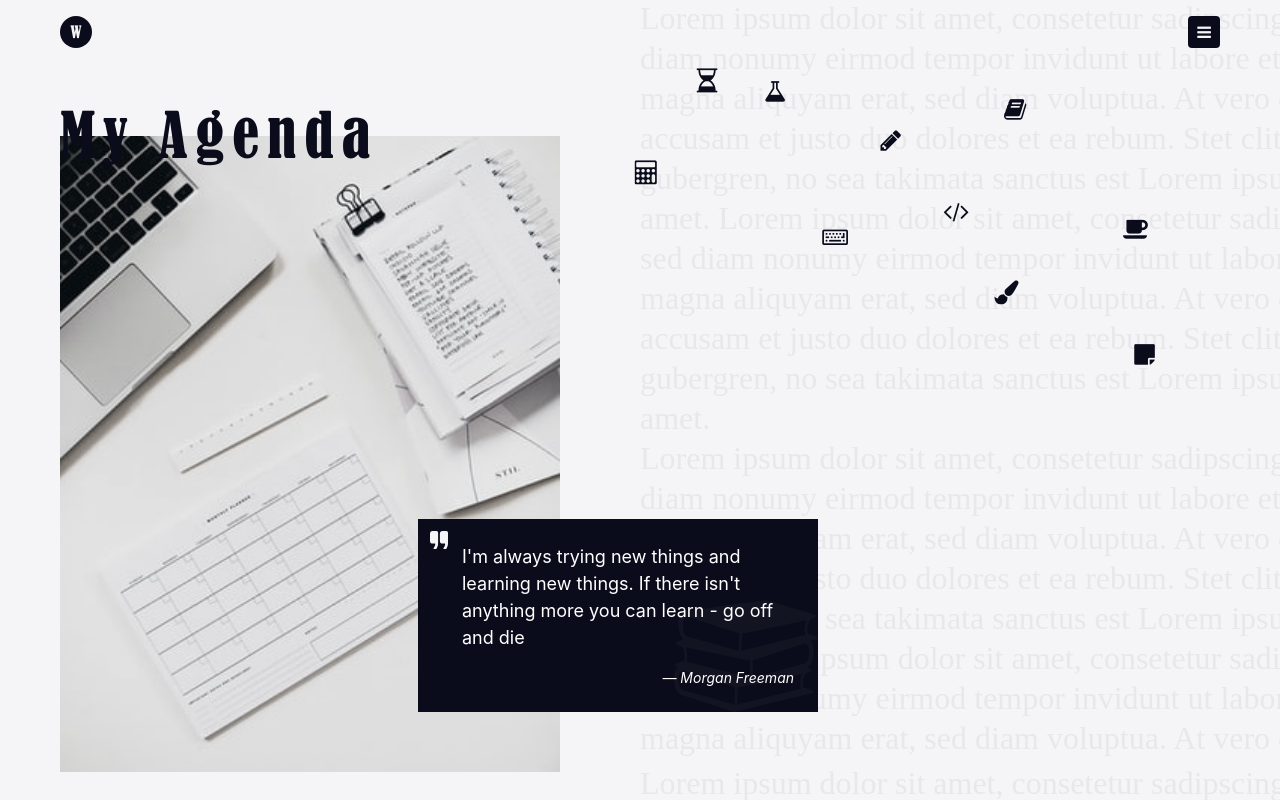
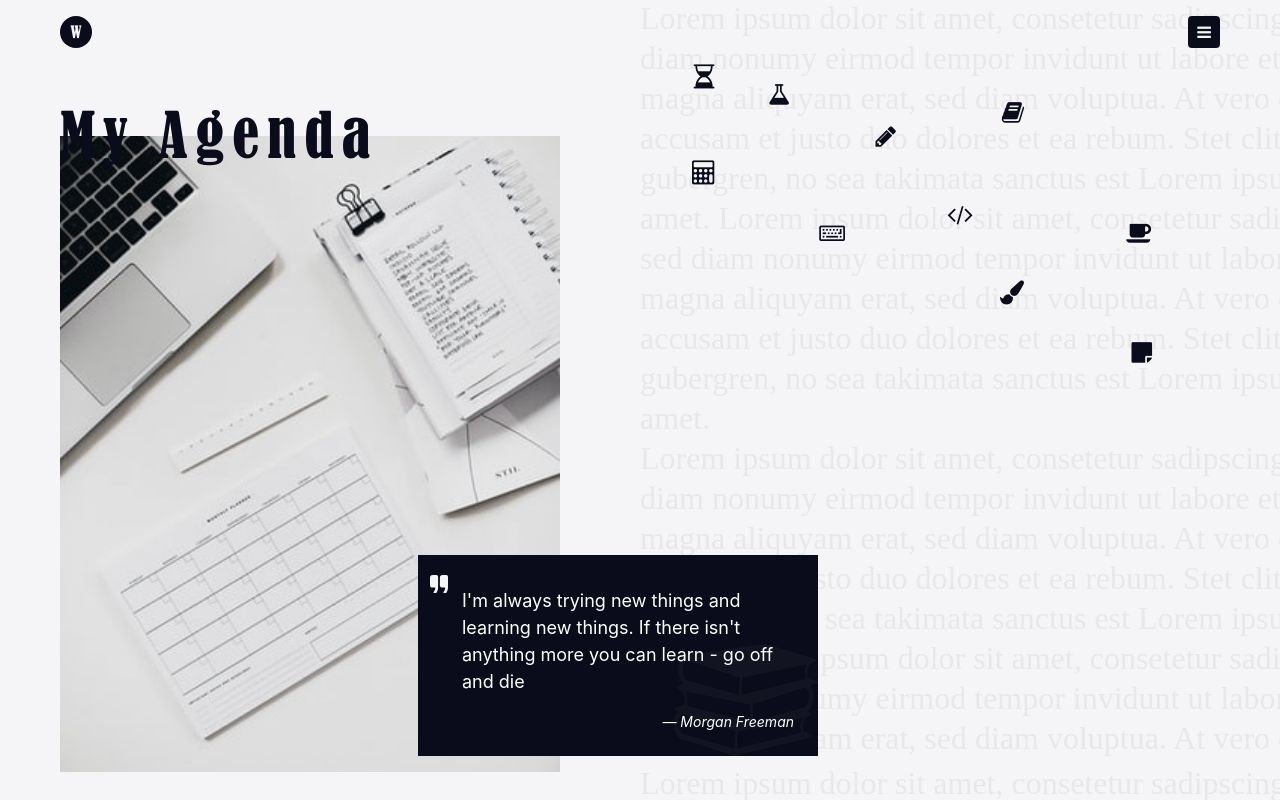
Before and after one commit to WeamAdel/WeamAdel.github.io, a React (Create React App) app: page /agenda in a window 1280 px wide. Shown: the top 800 px of the page. Built offline with nearby package versions, Linux system fonts and the light colour scheme.

Commit message:
Agenda: Header Responsive

```diff
--- a/public/assets/css/app.css
+++ b/public/assets/css/app.css
@@ -287,6 +287,11 @@ span.advanced {
   font-size: 24px;
   display: grid;
   grid-template: repeat(6, 60px)/repeat(5, 1fr);
+  display: none;
+}
+.agenda header .icons-bg .icon {
+  text-shadow: 0 0 0.5rem rgba(255, 255, 255, 0.3);
+  z-index: 3;
 }
 .agenda header .icons-bg .icon:first-child {
   grid-row: 1/2;
@@ -313,7 +318,7 @@ span.advanced {
   grid-row: 2/3;
   grid-column: 1/2;
   align-self: end;
-  justify-self: left;
+  justify-self: center;
   animation: animate4 11s infinite ease-in-out;
 }
 .agenda header .icons-bg .icon:nth-child(5) {
@@ -361,10 +366,18 @@ span.advanced {
 .agenda header .content {
   display: flex;
   align-items: flex-end;
+  padding: 60px 16px 0;
+  margin-top: -80%;
 }
 .agenda header .content .quote {
-  padding: 24px 24px 24px 44px;
-  margin-bottom: 0;
+  padding: 32px 24px 24px 44px;
+  margin-bottom: 16px;
+}
+.agenda header .content .quote p {
+  font-size: 14px;
+}
+.agenda header .content .quote cite {
+  font-size: 12px;
 }
 .agenda .tech-cards h2 {
   margin-bottom: 60px;
@@ -530,8 +543,21 @@ span.advanced {
   }
 }
 @media (min-width: 767px) {
+  .agenda header .icons-bg {
+    display: grid;
+  }
+  .agenda header .content {
+    padding: 60px 0 0;
+    margin-top: 0;
+  }
   .agenda header .content .quote {
     margin-left: -30%;
+  }
+  .agenda header .content .quote p {
+    font-size: 18px;
+  }
+  .agenda header .content .quote cite {
+    font-size: 14px;
   }
 }
 .case-study header .heading-wrapper .project-theme-line {
--- a/public/assets/scss/pages/_agenda.scss
+++ b/public/assets/scss/pages/_agenda.scss
@@ -22,8 +22,12 @@
       font-size: 24px;
       display: grid;
       grid-template: repeat(6, 60px) / repeat(5, 1fr);
+      display: none;
 
       .icon {
+        text-shadow: 0 0 0.5rem rgb(255 255 255 / 30%);
+        z-index: 3;
+
         &:first-child {
           grid-row: 1/2;
           grid-column: 1/2;
@@ -49,7 +53,7 @@
           grid-row: 2/3;
           grid-column: 1/2;
           align-self: end;
-          justify-self: left;
+          justify-self: center;
           animation: animate4 11s infinite ease-in-out;
         }
         &:nth-child(5) {
@@ -96,14 +100,23 @@
         }
       }
     }
+
     .content {
       display: flex;
       align-items: flex-end;
+      padding: 60px 16px 0;
+      margin-top: -80%;
 
       .quote {
         //padding: 48px 32px 48px 64px;
-        padding: 24px 24px 24px 44px;
-        margin-bottom: 0;
+        padding: 32px 24px 24px 44px;
+        margin-bottom: 16px;
+        p {
+          font-size: 14px;
+        }
+        cite {
+          font-size: 12px;
+        }
       }
     }
   }
@@ -261,9 +274,20 @@
 @media (min-width: 767px) {
   .agenda {
     header {
+      .icons-bg {
+        display: grid;
+      }
       .content {
+        padding: 60px 0 0;
+        margin-top: 0;
         .quote {
           margin-left: -30%;
+          p {
+            font-size: 18px;
+          }
+          cite {
+            font-size: 14px;
+          }
         }
       }
     }
```
Also changed, not shown: 2 other files (tests, documents, lock files or other folders).
